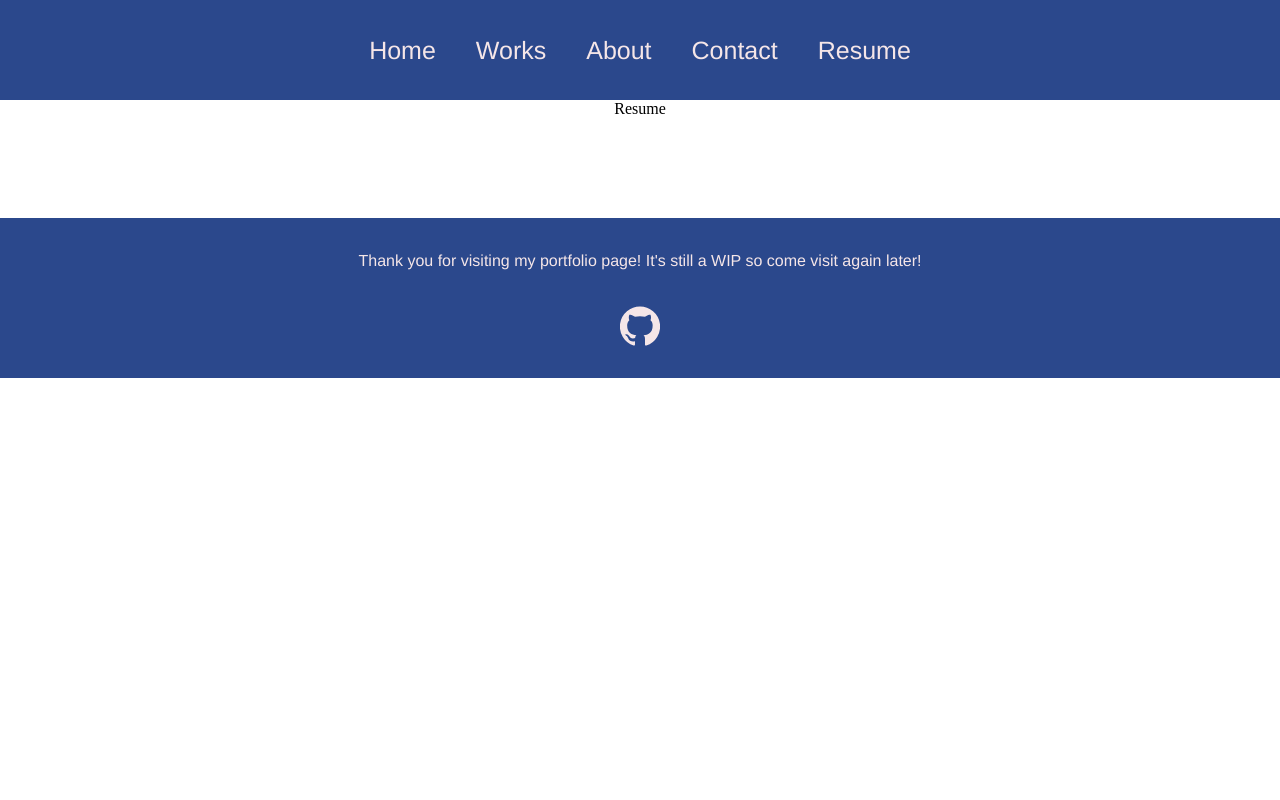
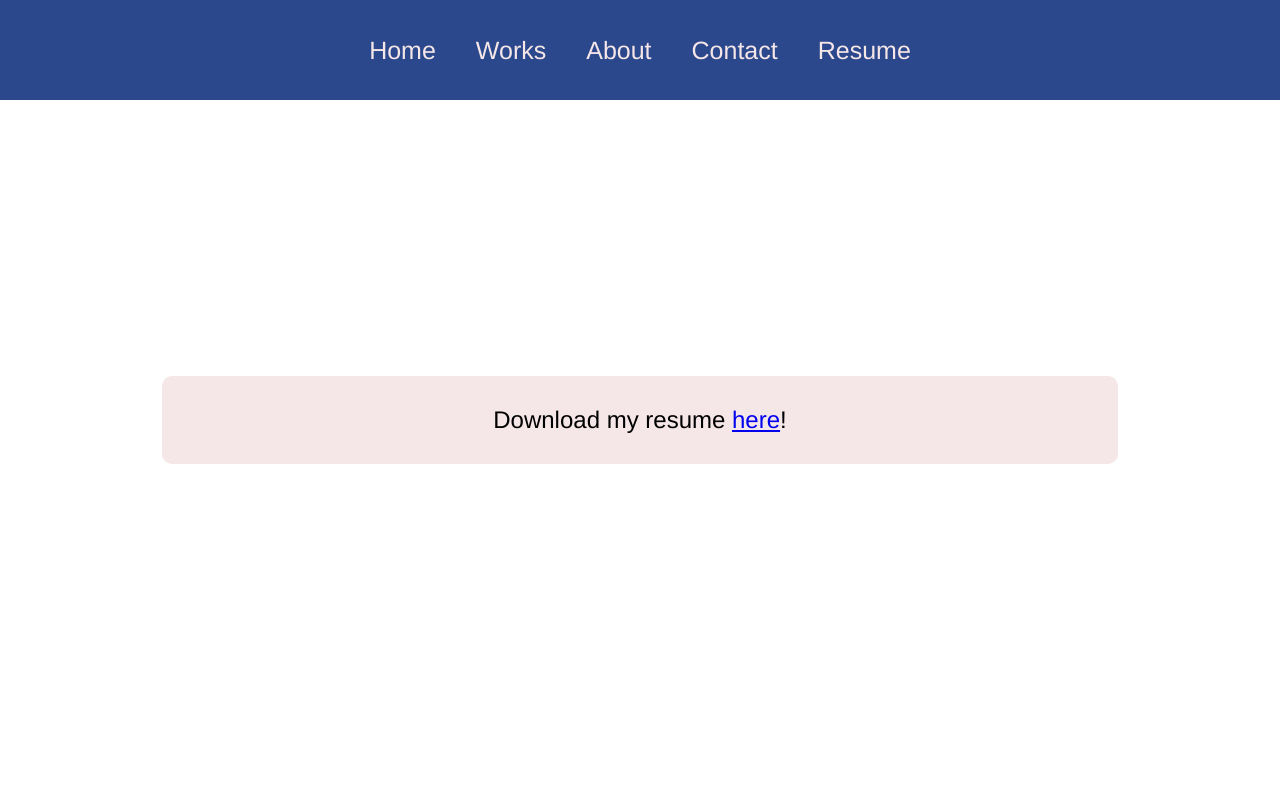
Before and after one commit to isanator2000/Portfolio-using-React, a React (Create React App) app: page /resume in a window 1280 px wide. Shown: the top 800 px of the page. Built offline with nearby package versions, Linux system fonts and the light colour scheme.

Commit message:
added my resume and styled that page

```diff
--- a/src/pages/resume.js
+++ b/src/pages/resume.js
@@ -1,9 +1,16 @@
 import React from 'react'
+import '../styling/resume.css'
+
+
 
 function Resume() {
   return (
-    <div>Resume</div>
-  )
+    <div className='resume-container'>
+      <div className='resume-box'>
+        Download my resume <a href='https://drive.google.com/file/d/1PmIdAG-RHJ4ZM8_qDZkttrTzytl1Llkq/view?usp=sharing'>here</a>!
+      </div>
+    </div>
+  );
 }
 
 export default Resume
--- /dev/null
+++ b/src/styling/resume.css
@@ -0,0 +1,16 @@
+.resume-container {
+    display: flex;
+    justify-content: center;
+    align-items: center;
+    height: 80vh; /* Adjust the height to reduce top and bottom space */
+  }
+
+  .resume-box {
+    font-size: 24px;
+    font-family: Helvetica, sans-serif;
+    background-color: #F5E6E8;
+    border-radius: 10px;
+    padding: 30px;
+    width: 70%;
+    text-align: center;
+  }
```
